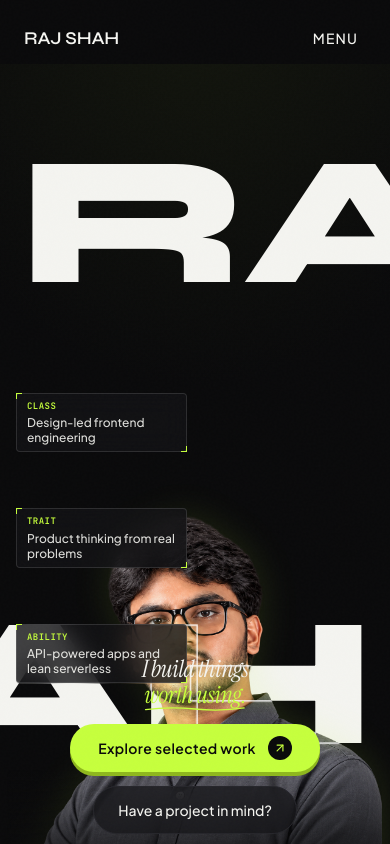
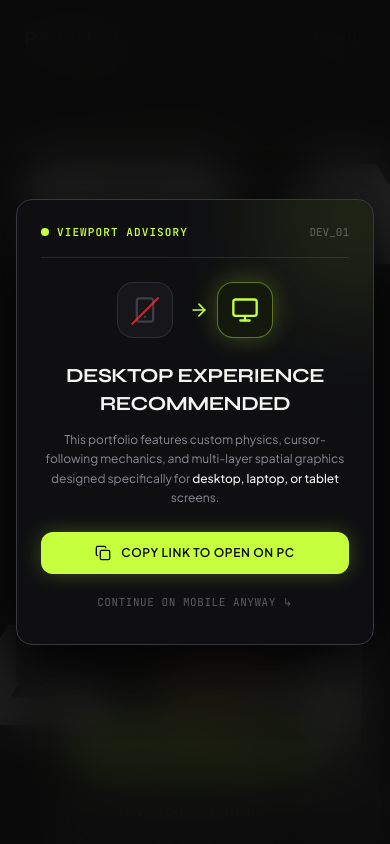
Before and after one commit to rajshahdev966/Portfolio, a Next.js app: page / in a window 390 px wide. Shown: the top 844 px of the page. Built offline with nearby package versions, Linux system fonts and the light colour scheme.

Commit message:
Depromoting the mobile viewport

```diff
--- a/src/app/layout.tsx
+++ b/src/app/layout.tsx
@@ -8,6 +8,7 @@ import { SmoothScrollProvider } from "@/components/providers/SmoothScrollProvide
 import { Header } from "@/components/navigation/Header";
 import { Footer } from "@/components/navigation/Footer";
 import { Cursor } from "@/components/ui/Cursor";
+import { MobileDeclineModal } from "@/components/ui/MobileDeclineModal";
 import { Analytics } from "@vercel/analytics/next";
 
 const fontSans = Plus_Jakarta_Sans({
@@ -69,10 +70,10 @@ export const metadata: Metadata = {
   },
   twitter: {
     card: "summary_large_image",
-    title: `${siteConfig.name} — Design-Led Product Engineering`,
-    description: siteConfig.positioningStatement,
+    title: `Raj Shah — Building Interfaces That Feel Alive.`,
+    description: "Frontend engineer & product builder crafting cinematic, motion-driven web apps. Explore ARC, DEVINTEL and Alchemy Stories.",
     creator: "@rajshahdev966",
-    images: ["/og-image.png"],
+    images: ["https://ik.imagekit.io/hqhsgjeub/Portfolio%20Images/oc-image.png"],
   },
   icons: {
     icon: "/favicon.ico",
@@ -133,6 +134,9 @@ export default function RootLayout({
           </SmoothScrollProvider>
         </CalmModeProvider>
 
+        {/* Mobile Viewport Decline Advisory */}
+        <MobileDeclineModal />
+
         {/* Vercel Web Analytics */}
         <Analytics />
       </body>
--- /dev/null
+++ b/src/components/ui/MobileDeclineModal.tsx
@@ -0,0 +1,167 @@
+"use client";
+
+import React, { useState, useEffect } from "react";
+import { motion, AnimatePresence } from "motion/react";
+import { Monitor, Copy, Check, ArrowRight, Smartphone } from "lucide-react";
+
+export function MobileDeclineModal() {
+  const [mounted, setMounted] = useState(false);
+  const [isOpen, setIsOpen] = useState(false);
+  const [copied, setCopied] = useState(false);
+
+  useEffect(() => {
+    setMounted(true);
+
+    const checkViewport = () => {
+      // Show on mobile phones (< 768px). Tablets (>= 768px) and Desktops are good.
+      const isMobileScreen = window.innerWidth < 768;
+      const alreadyDismissed = sessionStorage.getItem("portfolio_mobile_decline_dismissed");
+
+      if (isMobileScreen && !alreadyDismissed) {
+        setIsOpen(true);
+      } else {
+        setIsOpen(false);
+      }
+    };
+
+    checkViewport();
+    window.addEventListener("resize", checkViewport);
+    return () => window.removeEventListener("resize", checkViewport);
+  }, []);
+
+  const handleDismiss = () => {
+    setIsOpen(false);
+    sessionStorage.setItem("portfolio_mobile_decline_dismissed", "true");
+  };
+
+  const handleCopyLink = () => {
+    navigator.clipboard.writeText(window.location.origin);
+    setCopied(true);
+    setTimeout(() => setCopied(false), 2000);
+  };
+
+  if (!mounted) return null;
+
+  return (
+    <AnimatePresence>
+      {isOpen && (
+        <div
+          role="dialog"
+          aria-modal="true"
+          aria-labelledby="mobile-decline-title"
+          className="fixed inset-0 z-[150] flex items-center justify-center p-4 sm:p-6"
+        >
+          {/* Backdrop */}
+          <motion.div
+            initial={{ opacity: 0 }}
+            animate={{ opacity: 1 }}
+            exit={{ opacity: 0 }}
+            transition={{ duration: 0.3 }}
+            onClick={handleDismiss}
+            className="absolute inset-0 bg-[#0A0A0B]/90 backdrop-blur-xl"
+          />
+
+          {/* Modal Container */}
+          <motion.div
+            initial={{ opacity: 0, scale: 0.92, y: 24 }}
+            animate={{ opacity: 1, scale: 1, y: 0 }}
+            exit={{ opacity: 0, scale: 0.92, y: 24 }}
+            transition={{ duration: 0.45, ease: [0.16, 1, 0.3, 1] }}
+            className="relative w-full max-w-sm overflow-hidden rounded-2xl border border-line-bright bg-[#0F0F12] p-6 sm:p-7 shadow-[0_24px_60px_rgba(0,0,0,0.85)]"
+          >
+            {/* Ambient Lime Glow in Background */}
+            <div
+              aria-hidden="true"
+              className="pointer-events-none absolute -top-16 -right-16 h-40 w-40 rounded-full bg-accent/15 blur-3xl"
+            />
+
+            {/* Header Telemetry Badge */}
+            <div className="flex items-center justify-between border-b border-line pb-4 font-mono text-[11px]">
+              <div className="flex items-center gap-2">
+                <span className="relative flex h-2 w-2">
+                  <span className="absolute inline-flex h-full w-full animate-ping rounded-full bg-accent opacity-75" />
+                  <span className="relative inline-flex h-2 w-2 rounded-full bg-accent" />
+                </span>
+                <span className="tracking-widest uppercase text-accent font-semibold">
+                  VIEWPORT ADVISORY
+                </span>
+              </div>
+              <span className="text-muted-dim uppercase">DEV_01</span>
+            </div>
+
+            {/* Icon Graphic */}
+            <div className="my-6 flex items-center justify-center gap-3">
+              {/* Phone with slash/cross */}
+              <div className="relative flex h-14 w-14 items-center justify-center rounded-2xl border border-white/10 bg-[#16161B] text-muted-dim">
+                <Smartphone className="h-7 w-7 opacity-60" />
+                <span className="absolute inset-x-2 top-1/2 h-[1.5px] -rotate-45 bg-red-500/80" />
+              </div>
+
+              {/* Arrow */}
+              <motion.div
+                animate={{ x: [0, 4, 0] }}
+                transition={{ repeat: Infinity, duration: 1.5, ease: "easeInOut" }}
+                className="text-accent"
+              >
+                <ArrowRight className="h-5 w-5" />
+              </motion.div>
+
+              {/* Workstation Desktop Target */}
+              <div className="relative flex h-14 w-14 items-center justify-center rounded-2xl border border-accent/40 bg-[#14190D] text-accent shadow-[0_0_24px_rgba(198,255,61,0.25)]">
+                <Monitor className="h-7 w-7" />
+              </div>
+            </div>
+
+            {/* Main Content */}
+            <div className="text-center">
+              <h2
+                id="mobile-decline-title"
+                className="font-display text-xl font-bold uppercase tracking-tight text-text sm:text-2xl"
+              >
+                Desktop Experience Recommended
+              </h2>
+
+              <p className="mt-3 font-sans text-xs sm:text-sm text-muted leading-relaxed">
+                This portfolio features custom physics, cursor-following mechanics, and
+                multi-layer spatial graphics designed specifically for{" "}
+                <span className="text-text font-medium">desktop, laptop, or tablet</span> screens.
+              </p>
+            </div>
+
+            {/* Actions */}
+            <div className="mt-6 flex flex-col gap-2.5">
+              {/* Primary Action: Copy Link */}
+              <button
+                type="button"
+                onClick={handleCopyLink}
+                className="group relative flex w-full items-center justify-center gap-2.5 rounded-xl border border-accent/60 bg-accent py-3 px-4 font-sans text-xs font-semibold uppercase tracking-wider text-[#0A0A0B] shadow-[0_0_20px_rgba(198,255,61,0.25)] transition-all hover:bg-accent-hover hover:border-accent active:scale-[0.98] cursor-pointer"
+              >
+                {copied ? (
+                  <>
+                    <Check className="h-4 w-4 stroke-[2.5]" />
+                    <span>Link Copied to Clipboard!</span>
+                  </>
+                ) : (
+                  <>
+                    <Copy className="h-4 w-4" />
+                    <span>Copy Link to Open on PC</span>
+                  </>
+                )}
+              </button>
+
+              {/* Secondary Dismissal */}
+              <button
+                type="button"
+                onClick={handleDismiss}
+                className="flex w-full items-center justify-center py-2.5 font-mono text-[11px] uppercase tracking-wider text-muted-dim transition-colors hover:text-text cursor-pointer"
+              >
+                Continue on mobile anyway ↳
+              </button>
+            </div>
+          </motion.div>
+        </div>
+      )}
+    </AnimatePresence>
+  );
+}
+export default MobileDeclineModal;
```
